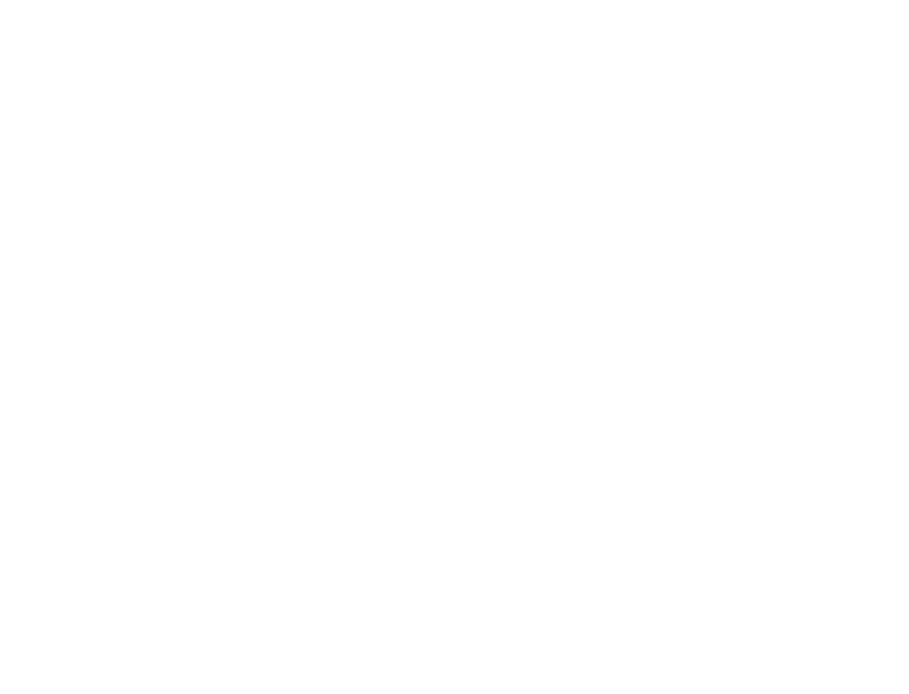
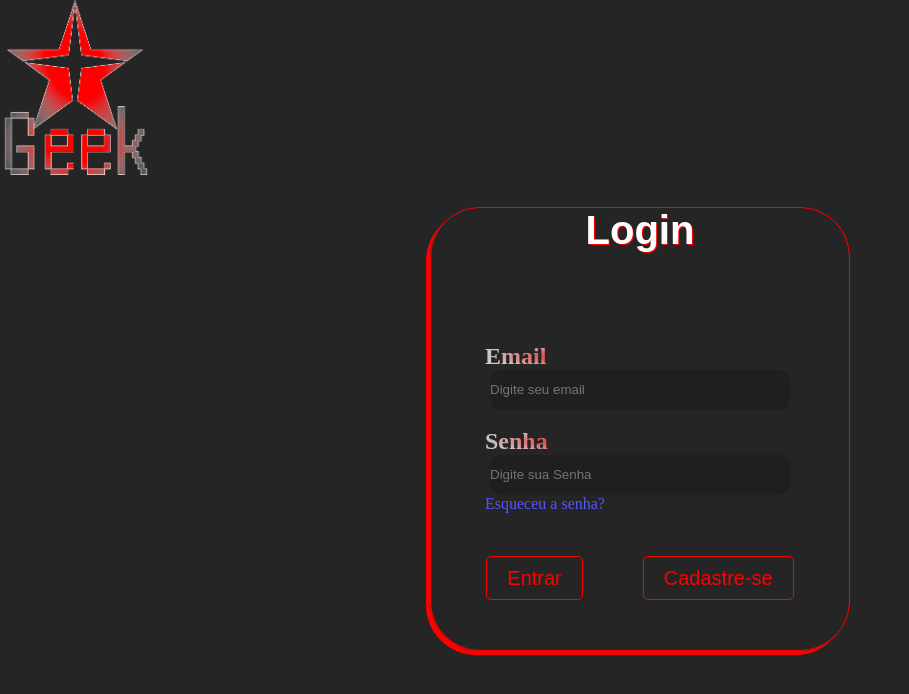
Before and after one commit to Mellop03/StarGeek, a plain HTML site: page login-SG.html in a window 1280 px wide. Shown: the whole page, without its empty margins (0-909 px from the left). Drawn offline with Linux system fonts and the light colour scheme.

Commit message:
Tela de login

```diff
--- /dev/null
+++ b/css-SG/Cadastro-SG.css
@@ -0,0 +1,110 @@
+:root {
+    --preto: #252525;
+}
+.material-symbols-outlined {
+  font-variation-settings:
+  'FILL' 0,
+  'wght' 400,
+  'GRAD' 0,
+  'opsz' 48
+}
+body {
+    background-color: var(--preto);
+}
+.ri > img {
+    width: 120px;
+}
+.cab {
+    display: flex;
+    flex-wrap: wrap;
+}
+.ri {
+    display: flex;
+    flex-wrap: wrap;
+}
+nav {
+    background-color: rgb(155, 155, 155);
+    display: flex;
+    flex-direction: row;
+    max-width: 1300px;
+    height: 500px;
+    margin-left: 20px;
+    border-right: 4px red solid;
+    border-top: 4px red solid;
+    border-bottom: 1px red solid;
+    border-left: 1px red solid;
+    border-radius: 10px;
+    padding: 20px;
+}
+
+.left {
+    display: flex;
+    flex-direction: column;
+    flex-wrap: wrap;
+    background-color: var(--preto);
+    width: 50%;
+    justify-content: center;
+    border-radius: 10px;
+    align-items: center;
+}
+.left > h1 {
+    text-shadow: 1px 1px red;
+    color: white;
+    font-size: 30px;
+}
+.right {
+    display: flex;
+    flex-wrap: wrap;
+    flex-direction: column;
+    align-items: center;
+    width: 50%;
+}
+.right >h2 {
+    color: red;
+    text-shadow: 1px 1px black;
+}
+.right > input {
+    border: hidden;
+    width: 300px;
+    height: 40px;
+    border-radius: 7px;
+    color: white;
+    background-color: #252525;
+}
+@media (max-width:650px){
+    nav{
+        flex-direction: column;
+    }
+    .left, .right {
+        width: 100%;
+    }
+}
+h2 {
+    font-family: sans-serif;
+    margin: 5px;
+}
+.end > a {
+    border: 1px red solid;
+    text-decoration: none;
+    color: red;
+    padding-left: 20px;
+    padding-right: 20px;
+    padding-top: 10px;
+    padding-bottom: 10px;
+    border-radius: 5px;
+    font-size: 20px;
+    font-family: sans-serif;
+    transition: 100ms;
+    background-color: #252525;
+}
+
+.end > a:hover {
+    background-image: linear-gradient(to top right,#252525,#252525, #252525, red );
+    font-size: 25px;
+    transition: 100ms;
+}
+.end {
+    margin-top: 60px;
+    display: flex;
+    flex-wrap: wrap;
+}
--- a/css-SG/login-SG.css
+++ b/css-SG/login-SG.css
@@ -0,0 +1,133 @@
+:root {
+    --preto: #252525;
+}
+* {
+    margin: 0;
+    padding: 0;
+    box-sizing: border-box;
+}
+body {
+    background-color: var(--preto);
+    flex-direction: column
+}
+.ri > img {
+    width: 150px;
+}
+.cab {
+    display: flex;
+}
+.ri {
+    display: flex;
+}
+header {
+    display: flex;
+}
+.log {
+    display: flex;
+    flex-direction: column;
+    border: 1px solid red;
+    width: 420px;
+    margin-top: 10px;
+    border-radius: 50px;
+    align-items: center;
+    box-shadow: -4px 4px red;
+    padding-bottom: 60px;
+}
+nav {
+    display: flex;
+    flex-direction: column;
+    justify-content: center;
+    align-items: center;
+}
+.log > h1 {
+    color: white;
+    font-size: 40px;
+    font-family: sans-serif;
+    text-shadow: 1px 1px red;
+}
+.write {
+    display: flex;
+    flex-direction: column;
+    justify-content: center;
+}
+.write > input {
+    border: hidden;
+    width: 300px;
+    height: 40px;
+    border-radius: 10px;
+    background-color: #1111114f;
+    color: white;
+    margin-left: 5px;
+    margin-right: 5px
+}
+.write > a {
+    text-decoration: none;
+    color: rgb(85, 85, 255);
+}
+.write > h2 {
+    color: white;
+    background: radial-gradient(50% 50% at 50% 50%, #FF0000 37.81%, rgba(255, 255, 255, 0.751) 100%);
+    -webkit-background-clip: text;
+    -webkit-text-fill-color: transparent;
+    background-clip: text;
+}
+.but {
+    display: flex;
+    flex-direction: row;
+    flex-wrap: wrap;
+}
+.esq > a {
+    border: 1px red solid;
+    text-decoration: none;
+    color: red;
+    padding-left: 20px;
+    padding-right: 20px;
+    padding-top: 10px;
+    padding-bottom: 10px;
+    border-radius: 5px;
+    font-size: 20px;
+    font-family: sans-serif;
+    transition: 100ms;
+    margin-left: 10px;
+}
+
+.esq > a:hover {
+    background-color: rgba(0, 0, 0, 0.79);
+    font-size: 25px;
+    transition: 100ms;
+}
+.dir > a {
+    border: 1px red solid;
+    text-decoration: none;
+    color: red;
+    padding-left: 20px;
+    padding-right: 20px;
+    padding-top: 10px;
+    padding-bottom: 10px;
+    border-radius: 5px;
+    font-size: 20px;
+    font-family: sans-serif;
+    transition: 100ms;
+    margin-right: 10px;
+}
+
+.dir > a:hover {
+    background-color: rgba(0, 0, 0, 0.79);
+    font-size: 25px;
+    transition: 100ms;
+}
+.dir {
+    margin-right: 20px;
+}
+.esq {
+    margin-left: 20px;
+}
+@media (max-width:430px){
+    .log {
+        max-width: 420px;
+        max-height: 500px;
+    }
+    header {
+        align-items: center;
+    }
+}
--- a/login-SG.html
+++ b/login-SG.html
@@ -8,6 +8,49 @@
     <link rel="stylesheet" href="/css-SG/login-SG.css">
 </head>
 <body>
+    <header>
+        <div class="cab">
+        <div class="ri">
+            <img src="/img/Group 1Logo-grande.png">
+        </div>
+        </div>
+    </header>
+    <nav>
+        <div class="log">
+            <h1>
+                Login
+            </h1>
+            <br>
+            <br>
+            <br>
+            <br>
+            <br>
+
+            <div class="write">
+            <h2>
+                Email
+            </h2>
+            <input type="text" placeholder="Digite seu email">
+            <br>
+            <h2>
+                Senha
+            </h2>
+            <input type="password" placeholder="Digite sua Senha">
+            <a href="#">Esqueceu a senha?</a>
+            </div>
+            <br>
+            <br>
+            <br>
+            <div class="but">
+                <div class="dir">
+                <a href="#">Entrar</a>
+                </div>
+                <div class="esq">
+                <a href="http://127.0.0.1:5500/cadastro-SG.html">Cadastre-se</a>
+                </div>
+            </div>
+        </div>
+    </nav>
 
 </body>
 </html>
```
Also changed, not shown: cadastro-SG.html (added, +51 -0 lines), img/Group 1Logo-grande.png (added), img/Subtractlogo-grande.png (added).
